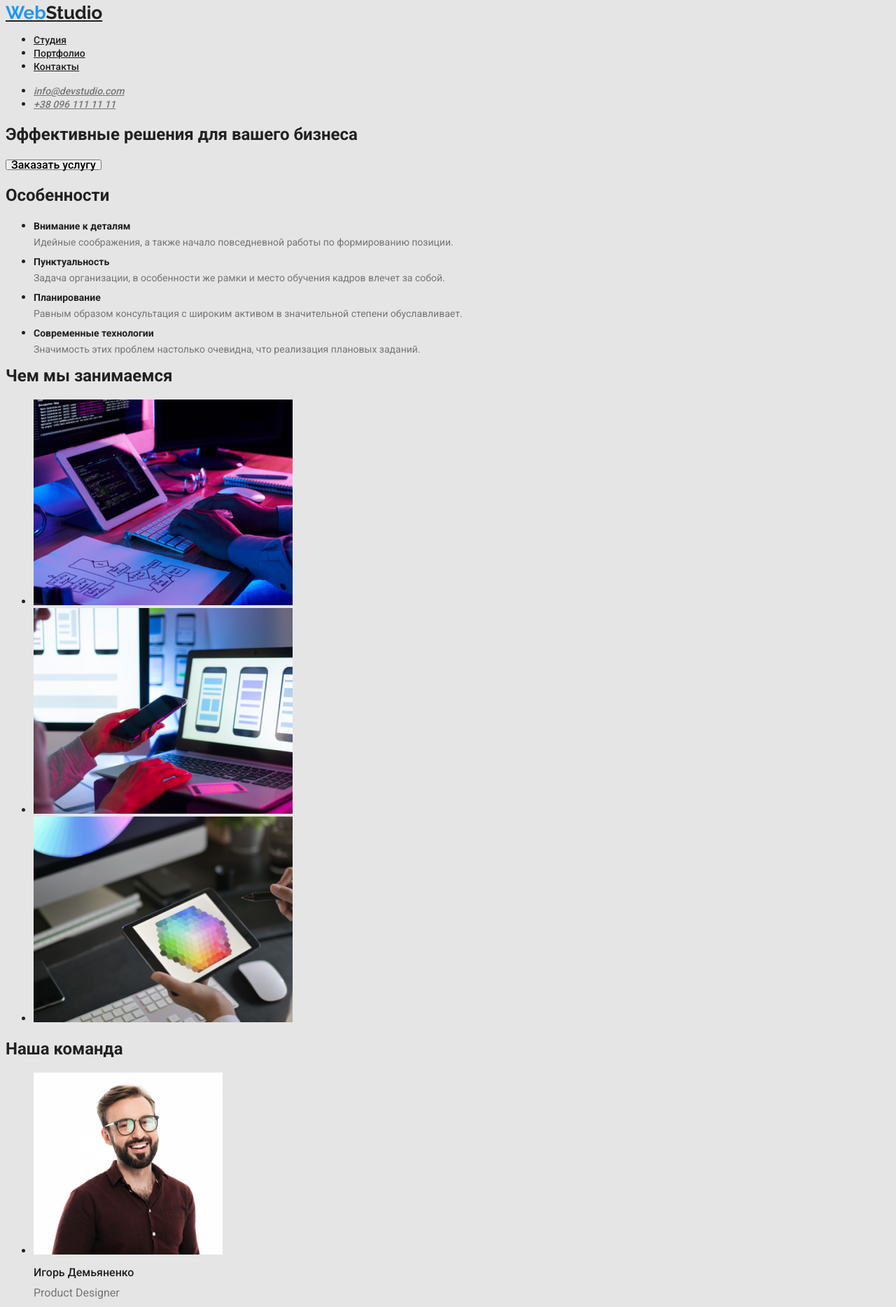
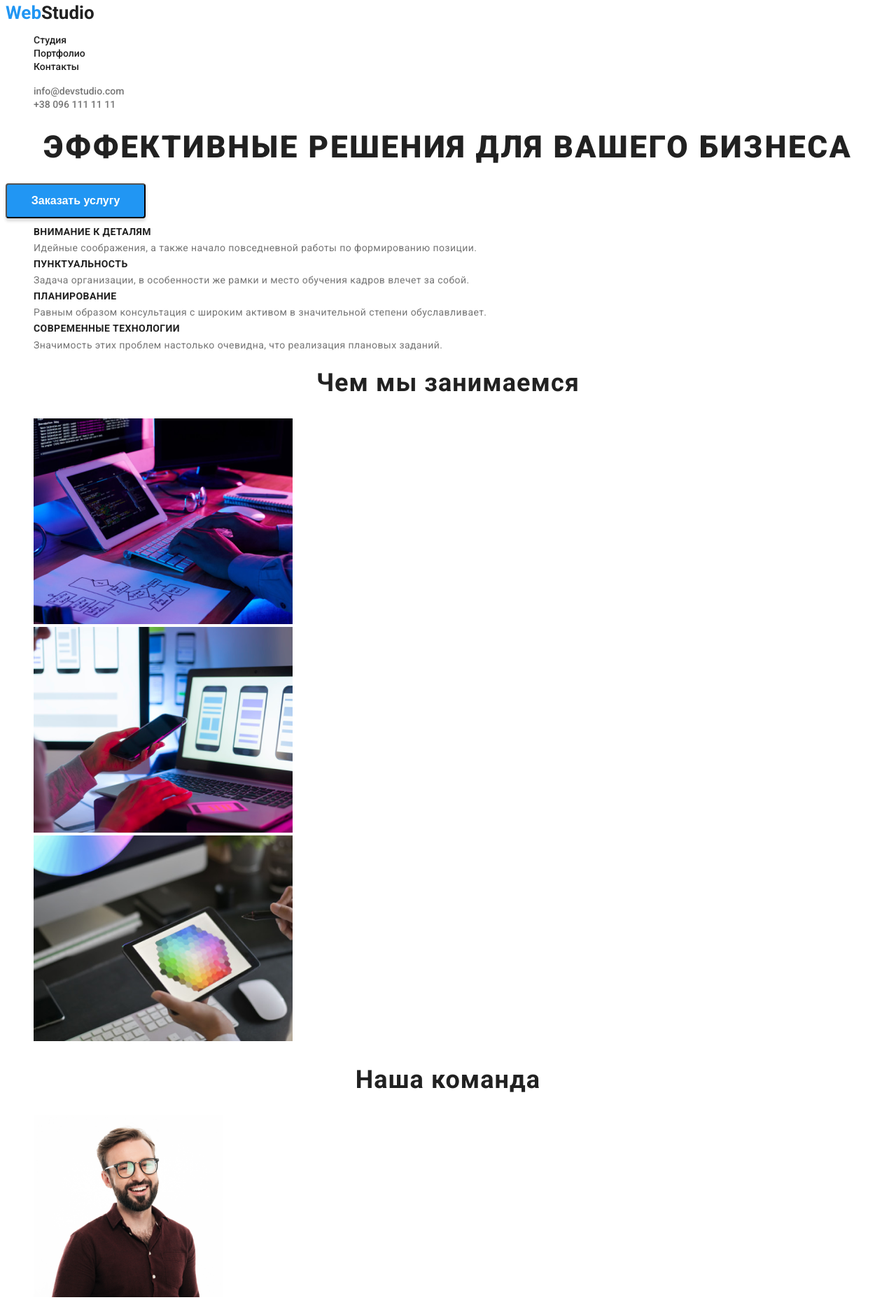
Before and after one commit to Den1sKruglov/goit-markup-hw-02, a plain HTML site: page index.html in a window 1280 px wide. Shown: the top 1868 px of the page at 70% size. Drawn offline with Linux system fonts and the light colour scheme.

Commit message:
Модуль №2 доработал

```diff
--- a/css/styles.css
+++ b/css/styles.css
@@ -5,59 +5,194 @@
 --accent-text-color: #2196F3;
 --accentbutton-text-color: #FFFFFF;
 --contact-text-color: #757575;
---primary-white-color: #E5E5E5;
+--primary-white-color: #FFFFFF;
+--button-white-color: #F5F4FA;
 }
 
 body {
    font-family: 'Roboto', sans-serif;
    color: var(--primary-text-color);
-   background-color: var(--primary-white-color);
 }
 
-/*!===Логотип===*/
+/*!---HEADER*/
 
 .logo {
-   font-family: 'Raleway';
+   font-family: 'Raleway' sans-serif;
    font-weight: 700;
    font-size: 26px;
    line-height: 0.8;
    color: var(--primary-text-color);
+   text-decoration: none;
 }
 
 .logo-decoration {
    color: var(--accent-text-color);
 }
 
-/*!===Навигация===*/
+/*!---NAV*/
 
-.menu-nav .link:hover,
-.menu-nav .link:focus {
+.side-nav .link:hover,
+.side-nav .link:focus {
    color: var(--accent-text-color);
 }
 
+.current:visited {
+   color: var(--accent-text-color);
+}
+
+.side-nav {
+   list-style: none;
+}
+
 .link {
-   font-family: 'Roboto';
    font-weight: 500;
    font-size: 14px;
    line-height: 0.8;
    color: var(--primary-text-color);
+   text-decoration: none;
 }
 
-/*!===Контакты===*/
+/*!---Контакты*/
 
 .contact .link:hover,
 .contact .link:focus {
    color: var(--accent-text-color);
 }
 
-.contact .link  {
-   font-family: 'Roboto';
+.contact-hat .link:hover,
+.contact-hat .link:focus {
+   color: var(--accent-text-color);
+}
+
+.contact-hat {
+   list-style: none;
+}
+
+.contact-hat .link {
+   font-weight: 500;
+   font-size: 14px;
+   line-height: 0.8;
+   color: var(--contact-text-color);
+   list-style: none;
+
+}
+
+.contact {
+   list-style: none;
+   font-style: normal;
+}
+
+.contact .link {
    font-weight: 500;
    font-size: 14px;
    line-height: 0.8;
    color: var(--contact-text-color);
 }
 
+.location {
+   font-weight: 400;
+   font-size: 14px;
+   line-height: 0.5;
+   letter-spacing: 0.03em;
+   /*color: var(--primary-white-color);*/
+}
+
+/**Главная страница (студия)*/
+/*!---1 секция*/
+
+.hero {
+   font-weight: 900;
+   font-size: 44px;
+   line-height: 0.7;
+   text-align: center;
+   letter-spacing: 0.06em;
+   text-transform: uppercase;
+   /*color: var(--primary-white-color);*/
+}
+
+/*!кнопка*/
+
+.order-button {
+   font-weight: 700;
+   font-size: 16px;
+   line-height: 30px;
+   color: var(--accentbutton-text-color);
+
+   width: 200px;
+   height: 50px;
+   left: 700px;
+   top: 430px;
+   background: var(--accent-text-color);
+   box-shadow: 0px 4px 4px rgba(0, 0, 0, 0.15);
+   border-radius: 4px;
+   cursor: pointer;
+}
+
+/*!---2 секция*/
+
+.list {
+   list-style: none;
+   font-weight: 700;
+   font-size: 14px;
+   line-height: 0.8;
+}
+
+.list-title {
+   font-weight: 700;
+   font-size: 14px;
+   line-height: 0.8;
+   letter-spacing: 0.03em;
+   text-transform: uppercase;
+}
+
+.removal-title {
+   font-weight: 400;
+   font-size: 14px;
+   line-height: 0.5;
+   color: var(--paragraph-text-color);
+   letter-spacing: 0.03em;
+}
+
+.acquaintance-title {
+   font-weight: 700;
+   font-size: 36px;
+   line-height: 42px;
+   text-align: center;
+   letter-spacing: 0.03em;
+}
+.list-acquaintance {
+   list-style: none;
+}
+
+/*!---3 секция*/
+
+.comand-title {
+   font-weight: 700;
+   font-size: 36px;
+   line-height: 42px;
+   text-align: center;
+   letter-spacing: 0.03em;
+}
+.list-comand {
+   list-style: none;
+}
+
+.name {
+   font-weight: 500;
+   font-size: 16px;
+   line-height: 0.8;
+   letter-spacing: 0.03em;
+   color: var(--primary-text-color);
+}
+
+.speciality {
+   font-weight: 400;
+   font-size: 16px;
+   line-height: 0.8;
+   color: var(--paragraph-text-color);
+}
+
+/**---Портфолио*/
 /*!===Кнопки===*/
 
 .filter-button:hover,
@@ -66,18 +201,31 @@ body {
    color: var(--accentbutton-text-color);
 }
 
+.filter {
+   list-style: none;
+}
+
 .filter-button {
-   font-family: 'Roboto';
    font-weight: 500;
    font-size: 16px;
    line-height: 0.6;
    cursor: pointer;
+   width: 128px;
+   height: 38px;
+   left: 576px;
+   top: 174px;
+   background-color: var(--button-white-color);
+   border-radius: 4px;
+}
+
+.activ {
+   color: var(--primary-white-color);
+   background-color: var(--accent-text-color);
 }
 
 /*!===Title===*/
+
 .title {
-   font-family: 'Roboto';
-   font-style: normal;
    font-weight: 700;
    font-size: 18px;
    line-height: 0.5;
@@ -89,36 +237,6 @@ body {
    color: var(--paragraph-text-color);
 }
 
-/*!Главная страница*/
-
-.list h3 {
-   font-family: 'Roboto';
-   font-weight: 700;
-   font-size: 14px;
-   line-height: 0.8;
+.list-project {
+   list-style: none;
 }
-
-.list p {
-   font-family: 'Roboto';
-   font-style: normal;
-   font-weight: 400;
-   font-size: 14px;
-   line-height: 0.5;
-   color: var(--paragraph-text-color);
-}
-
-.list-comand h3 {
-   font-family: 'Roboto';
-   font-weight: 500;
-   font-size: 16px;
-   line-height: 0.8;
-}
-
-.list-comand p {
-   font-family: 'Roboto';
-   font-style: normal;
-   font-weight: 400;
-   font-size: 16px;
-   line-height: 0.8;
-   color: var(--paragraph-text-color);
-}
--- a/index.html
+++ b/index.html
@@ -6,18 +6,20 @@
    <meta http-equiv="X-UA-Compatible" content="IE=edge">
    <meta name="viewport" content="width=device-width, initial-scale=1.0">
    <title>Document</title>
-   <link rel="stylesheet" href="./css/styles.css">
+   <link rel="preconnect" href="https://fonts.googleapis.com">
+   <link rel="preconnect" href="https://fonts.gstatic.com" crossorigin>
    <link href="https://fonts.googleapis.com/css2?family=Raleway:wght@700&family=Roboto:wght@400;500;700;900&display=swap"
       rel="stylesheet">
+   <link rel="stylesheet" href="./css/styles.css">
 </head>
 
 <body>
    <header class="hat">
       <nav class="menu-nav">
-         <a class="logo" href="/index.html"><span class="logo-decoration">Web</span>Studio</a>
+         <a class="logo" href="./index.html"><span class="logo-decoration">Web</span>Studio</a>
          <ul class="side-nav">
             <li>
-               <a class="link" href="./index.html">Студия</a>
+               <a class="link current" href="./index.html">Студия</a>
             </li>
             <li>
                <a class="link" href="./portfolio.html">Портфолио</a>
@@ -27,8 +29,7 @@
             </li>
          </ul>
       </nav>
-      <address class="contact">
-         <ul>
+         <ul class="contact-hat">
             <li>
                <a class="link" href="mailto:info@devstudio.com">info@devstudio.com</a>
             </li>
@@ -36,35 +37,34 @@
                <a class="link" href="tel:+380961111111">+38 096 111 11 11</a>
             </li>
          </ul>
-      </address>
    </header>
    <main>
       <section>
          <h1 class="hero">Эффективные решения для вашего бизнеса</h1>
-         <button class="filter-button" type="button">Заказать услугу</button>
+         <button class="order-button" type="button">Заказать услугу</button>
       </section>
       <section>
-         <h2>Особенности</h2>
+         <h2 hidden>Особенности</h2>
          <ul class="list">
             <li>
-               <h3>Внимание к деталям</h3>
-               <p>Идейные соображения, а также начало повседневной работы по формированию позиции.</p>
+               <h3 class="list-title">Внимание к деталям</h3>
+               <p class="removal-title">Идейные соображения, а также начало повседневной работы по формированию позиции.</p>
             </li>
             <li>
-               <h3>Пунктуальность</h3>
-               <p>Задача организации, в особенности же рамки и место обучения кадров влечет за собой.</p>
+               <h3 class="list-title">Пунктуальность</h3>
+               <p class="removal-title">Задача организации, в особенности же рамки и место обучения кадров влечет за собой.</p>
             </li>
             <li>
-               <h3>Планирование</h3>
-               <p>Равным образом консультация с широким активом в значительной степени обуславливает.</p>
+               <h3 class="list-title">Планирование</h3>
+               <p class="removal-title">Равным образом консультация с широким активом в значительной степени обуславливает.</p>
             </li>
             <li>
-               <h3>Современные технологии</h3>
-               <p>Значимость этих проблем настолько очевидна, что реализация плановых заданий.</p>
+               <h3 class="list-title">Современные технологии</h3>
+               <p class="removal-title">Значимость этих проблем настолько очевидна, что реализация плановых заданий.</p>
             </li>
          </ul>
-         <h2>Чем мы занимаемся</h2>
-         <ul>
+         <h2 class="acquaintance-title">Чем мы занимаемся</h2>
+         <ul class="list-acquaintance">
             <li>
                <a href="">
                   <img src="./images/icon.png" alt="Рабочий процесс">
@@ -83,45 +83,45 @@
          </ul>
       </section>
       <section>
-         <h2>Наша команда</h2>
+         <h2 class="comand-title">Наша команда</h2>
          <ul class="list-comand">
             <li>
                <a href="">
                   <img src="./images/card1.png" alt="Фото" width="270">
                </a>
-               <h3>Игорь Демьяненко</h3>
-               <p lang="en">Product Designer</p>
+               <h3 class="name">Игорь Демьяненко</h3>
+               <p class="speciality" lang="en">Product Designer</p>
             </li>
             <li>
                <a href="">
                   <img src="./images/card2.png" alt="Фото" width="270">
                </a>
-               <h3>Ольга Репина</h3>
-               <p lang="en">Frontend Developer</p>
+               <h3 class="name">Ольга Репина</h3>
+               <p class="speciality" lang="en">Frontend Developer</p>
             </li>
             <li>
                <a href="">
                   <img src="./images/card3.png" alt="Фото" width="270">
                </a>
-               <h3>Николай Тарасов</h3>
-               <p lang="en">Marketing</p>
+               <h3 class="name">Николай Тарасов</h3>
+               <p class="speciality" lang="en">Marketing</p>
             </li>
             <li>
                <a href="">
                   <img src="./images/card4.png" alt="Фото" width="270">
                </a>
-               <h3>Михаил Ермаков</h3>
-               <p lang="en">UI Designer</p>
+               <h3 class="name">Михаил Ермаков</h3>
+               <p class="speciality" lang="en">UI Designer</p>
             </li>
          </ul>
       </section>
    </main>
    <footer>
       <a class="logo" href="/index.html"><span class="logo-decoration">Web</span>Studio</a>
-      <address class="contact">
-         <ul>
+      <address>
+         <ul class="contact">
             <li>
-               <p>г. Киев, пр-т Леси Украинки, 26</p>
+               <p class="location">г. Киев, пр-т Леси Украинки, 26</p>
             </li>
             <li>
                <a class="link" href="mailto:info@example.com">info@example.com</a>
```
Also changed, not shown: portfolio.html (+19 -19 lines).
